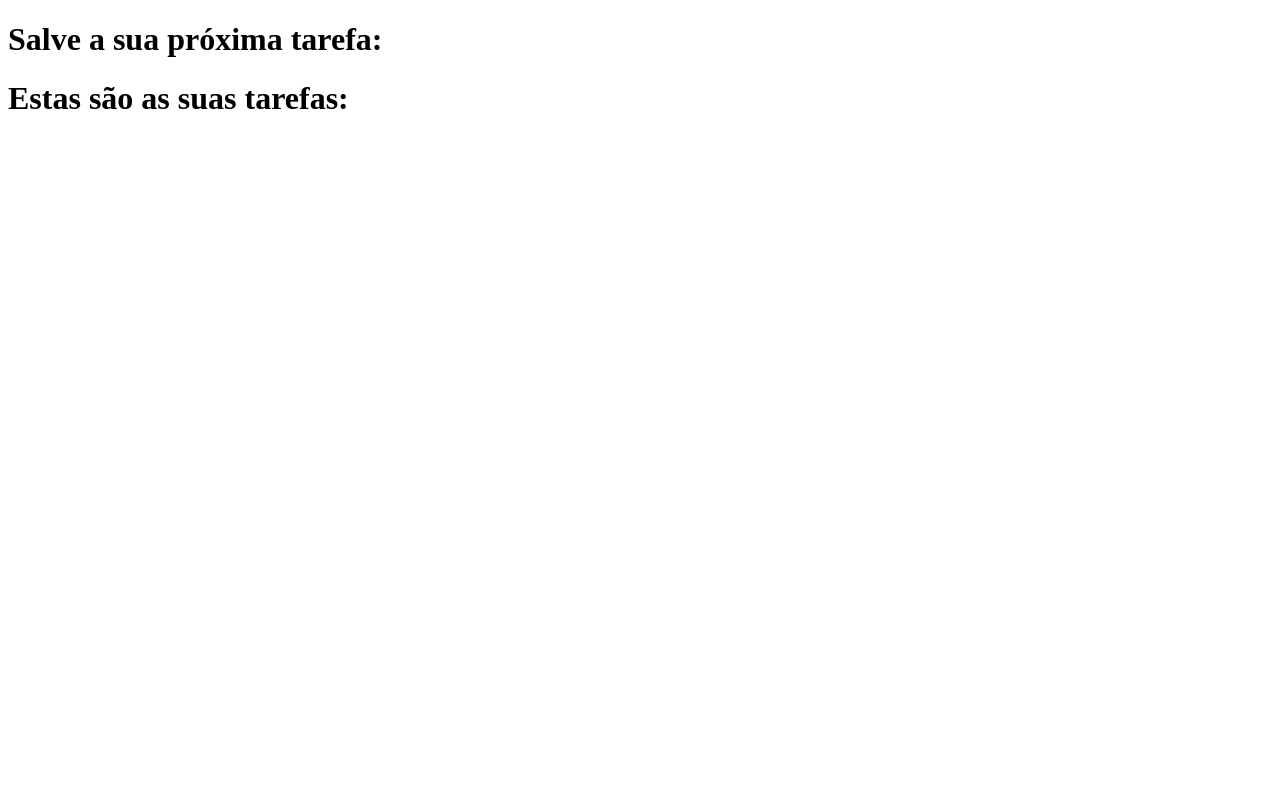
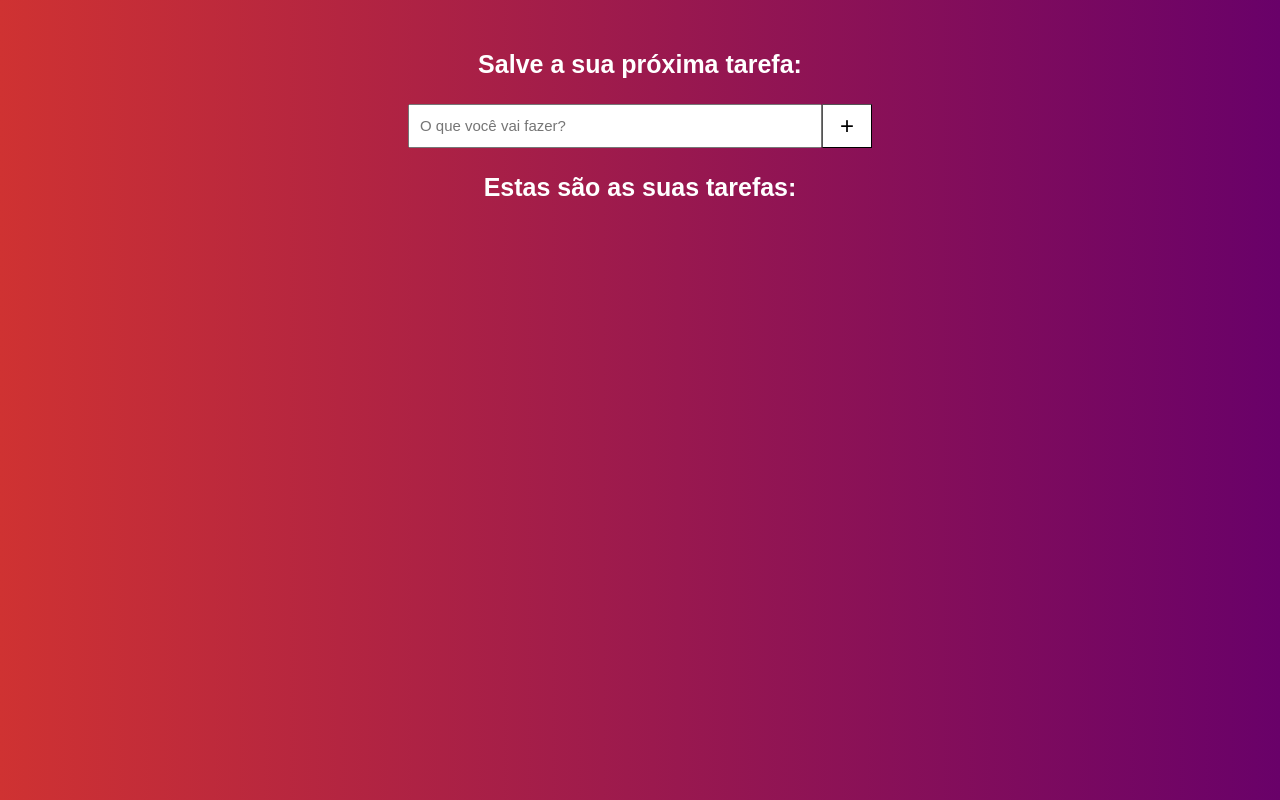
Before and after one commit to guilhermery/JAVASCRIPT, a plain HTML site: page Novo projeto/index.html in a window 1280 px wide. Drawn offline with Linux system fonts and the light colour scheme.

Commit message:
Adicionei o forms, css de algumas partes e o script

```diff
--- a/Novo projeto/css/style.css
+++ b/Novo projeto/css/style.css
@@ -1 +1,52 @@
 @charset "UTF-8";
+
+* {
+    margin: 0px;
+    padding: 0px;
+    font-family: Arial, Helvetica, sans-serif;
+}
+
+body {
+    background: linear-gradient(to right, rgb(207, 50, 50), rgb(105, 1, 105));
+}
+
+h1 {
+    font-size: 25px;
+}
+
+div#principal {
+    color: white;
+    margin-top: 50px;
+    display: flex;
+    flex-direction: column;
+    align-items: center;
+    justify-content: center;
+}
+
+form {
+    margin: 25px;
+    display: flex;
+}
+
+button.ToDo {
+    background-color: white;
+    border-width: 1px;
+    width: 50px;
+    font-size: 1.5em;
+    font-weight: lighter;
+}
+
+input#todo {
+    width: 400px;
+    height: 30px;
+    padding: 5px;
+}
+
+input#todo:focus {
+    outline: none;
+}
+
+input#todo::placeholder{
+    font-size: 15px;
+    padding-left: 5px;
+}
--- a/Novo projeto/index.html
+++ b/Novo projeto/index.html
@@ -3,13 +3,17 @@
 <head>
     <meta charset="UTF-8">
     <meta name="viewport" content="width=device-width, initial-scale=1.0">
-    <title>Document</title>
+    <title>To Do JavaScript</title>
+    <link rel="stylesheet" href="css/style.css">
 </head>
 <body>
-    <div>
+    <div id="principal">
         <h1>Salve a sua próxima tarefa:</h1>
-        <div>
-
+        <div class="ToDo">
+            <form action="">
+                <input type="text" name="ToDo" id="todo" placeholder="O que você vai fazer?">
+                <button class="ToDo" onclick="envia()" onmouseover="cor()" onmouseout="volta()" type="submit"><p>+</p></button>
+            </form>
         </div>
         <h1>Estas são as suas tarefas:</h1>
     </div>
--- a/Novo projeto/script/script.js
+++ b/Novo projeto/script/script.js
@@ -0,0 +1,9 @@
+function cor(){
+    let botao = window.document.querySelector(`button.ToDo`)
+    botao.style.cssText =`background-color: rgb(54, 0, 54); transition-duration: 0.5s; color: white;`
+}
+
+function volta(){
+    let botao = window.document.querySelector(`button.ToDo`)
+    botao.style.cssText =`background-color: white; transition-duration: 0.5s; color: black;`
+}
```
